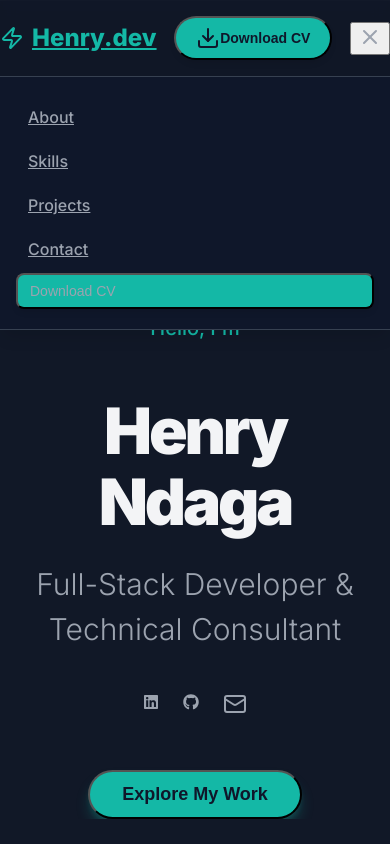
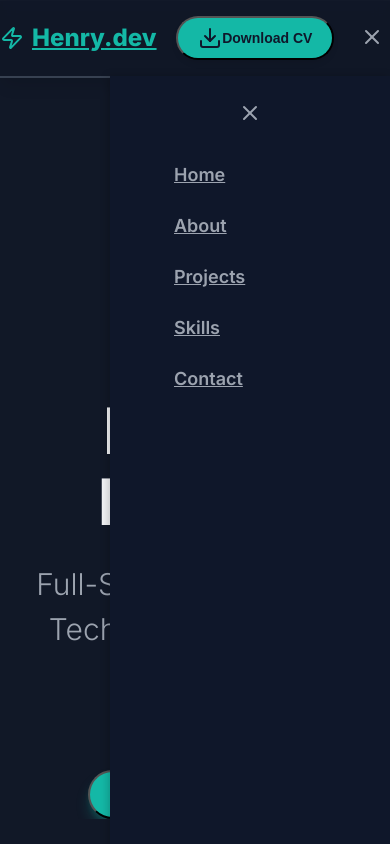
Before and after one commit to HenryOchieng/Portfolio, a React (Vite) app: page / in a window 390 px wide. Both pictures are taken after a click on the button "Open Menu". Shown: the top 844 px of the page. Built offline with nearby package versions, Linux system fonts and the light colour scheme.

Commit message:
mobile menu changes commit

```diff
--- a/package.json
+++ b/package.json
@@ -10,6 +10,7 @@
     "preview": "vite preview"
   },
   "dependencies": {
+    "framer-motion": "^12.23.26",
     "lucide-react": "^0.555.0",
     "react": "^19.2.0",
     "react-dom": "^19.2.0",
--- /dev/null
+++ b/src/Components/MobileMenu.jsx
@@ -0,0 +1,74 @@
+//import { useState } from 'react'
+import { X } from 'lucide-react'
+import { motion, AnimatePresence } from 'framer-motion'
+
+export default function MobileMenu({ open, onClose }) {
+
+    const menuVariants = {
+        hidden: { x: '100%' },
+        visible: {
+            x: 0,
+            translation: { type: 'spring', stiffness: 260, damping: 30},
+        },
+        exit: { x: '100%', transition: { duration: 0.25 } }
+    }
+
+    const itemVariants = {
+        hidden: { y: 20, opacity: 0 },
+        visible: (i) => ({
+            y: 0,
+            opacity: 1,
+            transition: { delay: i * 0.08 },
+        })
+    }
+
+    const links = [ 'Home', 'About', 'Projects', 'Skills', 'Contact']
+
+    return (
+        <AnimatePresence>
+            {open && (
+                <div className='mobile-header'>
+                    <motion.div
+                        className='menu-overlay'
+                        initial={{ opacity: 0 }}
+                        animate={{ opacity: 1 }}
+                        exit={{ opacity: 0 }}
+                        onClick={onClose}
+                    />
+
+                    <motion.nav
+                        className='mobile-menu'
+                        variants={menuVariants}
+                        initial='hidden'
+                        animate='visible'
+                        exit='exit'
+                    >
+                        <button
+                            className='close-btn'
+                            onClick={onClose}
+                            aria-label='Close menu'
+                        >
+                            <X className='w-6 h-6' />
+                        </button>
+
+                        <ul className='menu-links'>
+                            {links.map((link, i) => (
+                                <motion.li
+                                    key={link}
+                                    custom={i}
+                                    variants={itemVariants}
+                                    initial='hidden'
+                                    animate='visible'
+                                >
+                                    <a href={`#${link.toLowerCase()}`} onClick={onClose}>
+                                        {link}
+                                    </a>
+                                </motion.li>
+                            ))}
+                        </ul>
+                    </motion.nav>
+                </div>
+            )}
+        </AnimatePresence>
+    )
+}
--- a/src/Components/Navbar.jsx
+++ b/src/Components/Navbar.jsx
@@ -1,3 +1,4 @@
+import MobileMenu from './MobileMenu';
 import { Menu, X, Zap, Download } from 'lucide-react';
 
 export default function Navbar({...props}) {
@@ -9,7 +10,6 @@ export default function Navbar({...props}) {
                     <span>{props.name.split(' ')[0]}.dev</span>
                 </a>
 
-                {/* Desktop Navigation */}
                 <nav className='header__nav'>
                     {props.navItems.map((item) => (
                         <a key={item.name} href={item.href}>
@@ -18,7 +18,6 @@ export default function Navbar({...props}) {
                     ))}
                 </nav>
 
-                {/* Desktop Action Button */}
                 <div className='hidden md:block header__mobile-action'>
                     <button className='btn-secondary'>
                         <Download className='w-4 h-4' />
@@ -26,35 +25,16 @@ export default function Navbar({...props}) {
                     </button>
                 </div>
 
-                {/* Mobile Menu Button */}
                 <button
-                    className='header__mobile-toggle'
+                    className='menu-btn'
                     onClick={props.toggleMenu}
-                    aria-label='Toggle Menu'
+                    aria-label='Open Menu'
                 >
                     {props.isMenuOpen ? <X className='w-6 h-6'/> : <Menu className='w-6 h-6' />}
                 </button>
             </div>
+            <MobileMenu open={props.isMenuOpen} onClose={props.toggleMenu} />
 
-            {/* Mobile Menu Dropdown */}
-            {props.isMenuOpen && (
-                <div className={`header__mobile-menu ${props.isMenuOpen ? 'open' : ''}`}>
-                    <nav>
-                        {props.navItems.map((item) => (
-                            <a
-                                key={item.name}
-                                href={item.href}
-                                //onClick={() =>props.setMenuOpen(false)}
-                            >
-                                {item.name}
-                            </a>
-                        ))}
-                        <button className='btn-secondary mobile-cv-btn'>
-                            Download CV
-                        </button>
-                    </nav>
-                </div>
-            )}
         </header>
     )
 }
--- a/src/index.css
+++ b/src/index.css
@@ -97,7 +97,93 @@ section {
 }
 
 /* --- Navbar Styling --- */
-.header {
+.mobile-header {
+    display: block;
+    position: relative;
+    z-index: 1000;
+    background-color: rgba(17, 24, 39, 0.9);
+    backdrop-filter: blur(8px);
+    box-shadow: 0 10px 15px -3px rgba(0, 0, 0, 0.1);
+    border-bottom: 1px solid var(--color-border);
+}
+
+.top-bar {
+    display: flex;
+    justify-content: space-between;
+    align-items: center;
+    padding: 1rem 1.25rem;
+    background-color: rgba(17, 24, 39, 0.9);
+    backdrop-filter: blur(8px);
+    box-shadow: 0 10px 15px -3px rgba(0, 0, 0, 0.1);
+    border-bottom: 1px solid var
+}
+
+.logo {
+    font-size: 1.5rem;
+    font-weight: 800;
+    color: var(--color-primary);
+    display: flex;
+    align-items: center;
+    gap: 8px;
+}
+
+.menu-btn,
+.close-btn {
+    background: none;
+    border: none;
+    color: var(--color-text-muted);
+    cursor: pointer;
+}
+
+.menu-overlay {
+    position: fixed;
+    top: 0;
+    left: 0;
+    width: 100%;
+    height: 100%;
+    background-color: rgba(0, 0, 0, 0.5);
+    z-index: 999;
+}
+
+.mobile-menu {
+    position: fixed;
+    top: 0;
+    right: 0;
+    width: 280px;
+    height: 100vh;
+    background-color: var(--color-secondary);
+    box-shadow: -2px 0 8px rgba(0, 0, 0, 0.2);
+    padding: 1.5rem;
+    box-sizing: border-box;
+    z-index: 1000;
+    display: flex;
+    flex-direction: column;
+}
+
+.menu-links {
+    display: flex;
+    flex-direction: column;
+    gap: 1.5rem;
+    margin-top: 2rem;
+    flex-grow: 1;
+}
+
+.menu-links li {
+    list-style: none;
+}
+
+.menu-links a {
+    color: var(--color-text-muted);
+    font-size: 1.125rem;
+    font-weight: 600;
+    transition: color 0.2s;
+}
+
+.menu-links a:hover {
+    color: var(--color-primary);
+}
+
+ .header {
     position: fixed;
     top: 0;
     left: 0;
@@ -484,6 +570,13 @@ section {
 
 /* Medium Devices (md) and up */
 @media (min-width: 768px) {
+    .menu-btn {
+        display: none; /* Hide mobile menu button on MD+ */
+    }
+    .mobile-menu,
+    .menu-overlay {
+        display: none; /* Hide mobile menu on MD+ */
+    }
     .header__nav {
         display: flex;
     }
```
Also changed, not shown: 1 other file (tests, documents, lock files or other folders).
